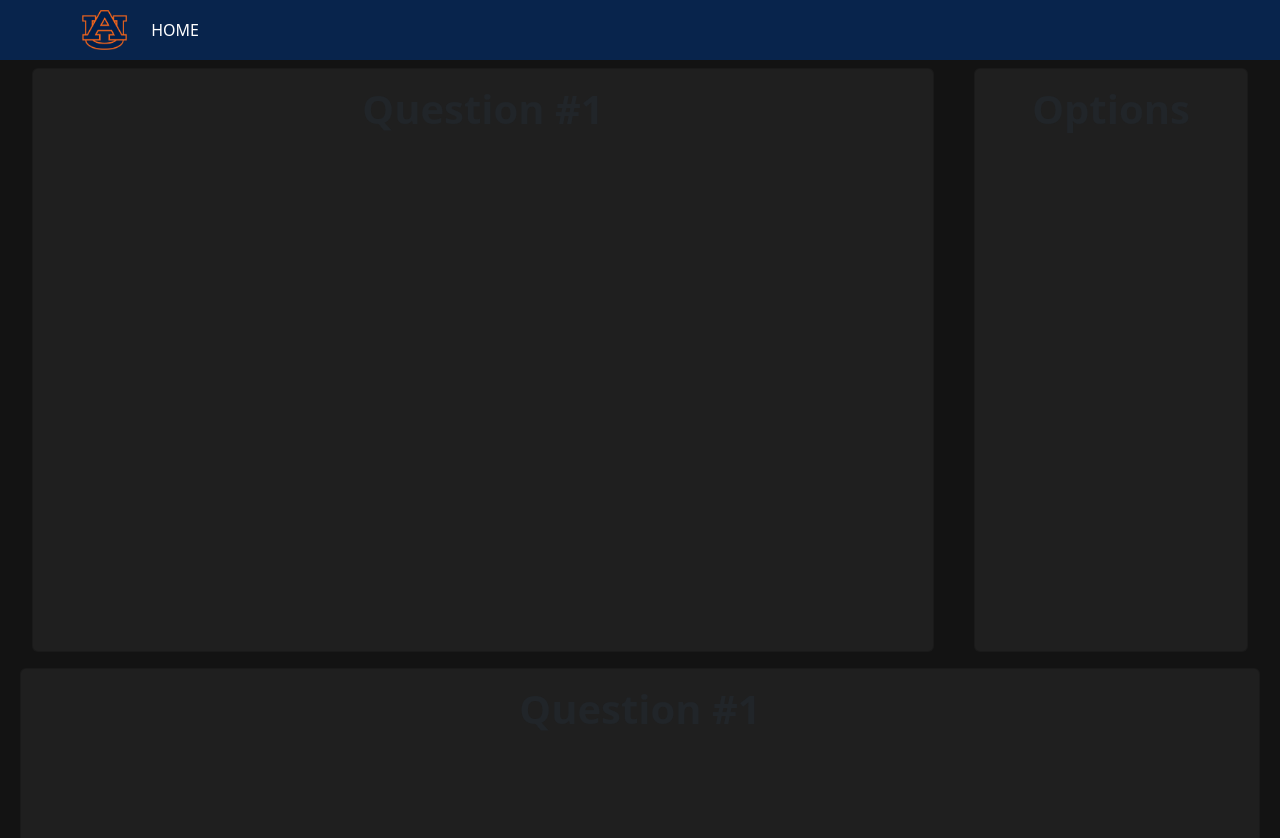
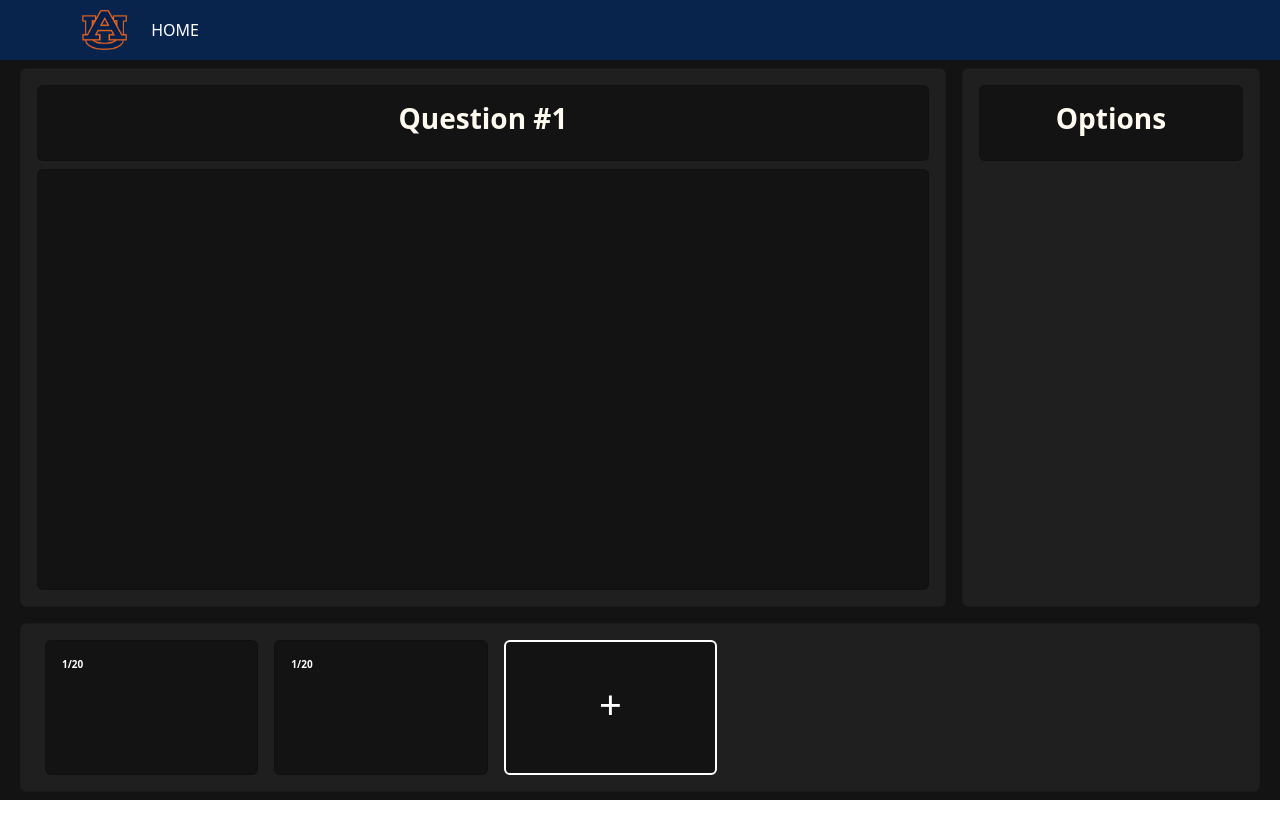
Before and after one commit to wumphlett/Attendance-Tracker, a React (Create React App) app in the folder frontend/: page / in a window 1280 px wide. Shown: the top 838 px of the page. After the commit the page ends 800 px from the top, so only its background shows below. Built offline with nearby package versions, Linux system fonts and the light colour scheme; the HTML template or start-up script is replaced by a standard one.

Commit message:
Rebuilt quiz creator in ReactJS

```diff
--- a/frontend/src/components/quiz-creation/question-deck.js
+++ b/frontend/src/components/quiz-creation/question-deck.js
@@ -16,14 +16,43 @@ import '../../stylesheets/quiz-creation.css'
 
 function QuestionDeck() {
     return (
-        <div className="container-fluid h-100 p-2">
-            <div className="card card-dark card-format">
-                <div className="card-body">
-                    <h1 className="text-center"><strong>Question #1</strong></h1>
+        <div className="container-fluid container-no-padding p-2 h-100">
+            <div className="card card-dark card-format h-100">
+                <div className="card-body" style={{ display: 'flex', flexDirection: 'column', height: '' }}>
+                    <div style={{ flex: 1 }}>
+                        <CardDeck />
+                    </div>
                 </div>
             </div>
         </div>
     )
 }
 
+function CardDeck() {
+    return (
+        <div className="container-fluid container-no-padding h-100">
+            <div className="d-flex flex-row flex-nowrap h-100 overflow-auto">
+                <QuestionCard />
+                <QuestionCard />
+
+                <AddCardButton />
+            </div>
+        </div>
+    )
+}
+
+function QuestionCard() {
+    return (
+        <div className="card card-body question-mini-card card-very-dark mx-2">1/20</div>
+    )
+}
+
+function AddCardButton() {
+    return (
+        <div className="card card-body question-mini-card card-very-dark button-card btn btn-danger mx-2">
+            <h1>+</h1>
+        </div>
+    )
+}
+
 export default QuestionDeck
--- a/frontend/src/components/quiz-creation/question-editor.js
+++ b/frontend/src/components/quiz-creation/question-editor.js
@@ -2,7 +2,7 @@
  * question-editor.js
  *
  * @Author - Ethan Brown - ewb0020@auburn.edu
- * @Version - 16 FEB 23
+ * @Version - 17 FEB 23
  *
  * Question preview and options for a quiz currently loaded in the quiz creator
  */
@@ -18,10 +18,10 @@ function QuestionEditor() {
     return (
         <div className="container-fluid h-100">
             <div className="row h-100">
-                <div className="col-9 container-fluid h-100"> {/* Question card preview */}
+                <div className="col-9 container-fluid container-no-padding h-100"> {/* Question card preview */}
                     <QuestionPreview />
                 </div>
-                <div className="col-3 container-fluid h-100"> {/* Question options */}
+                <div className="col-3 container-fluid container-no-padding h-100"> {/* Question options */}
                     <QuestionOptions />
                 </div>
             </div>
@@ -33,8 +33,17 @@ function QuestionPreview() {
     return (
         <div className="container-fluid h-100 p-2">
             <div className="card card-dark card-format h-100">
-                <div className="card-body">
-                    <h1 className="text-center"><strong>Question #1</strong></h1>
+                <div className="card-body" style={{ display: 'flex', flexDirection: 'column', height: '100vh' }}>
+                    <div className="card card-very-dark mb-2"> {/* Question Number */}
+                        <div className="card-body">
+                            <h3 className="text-center"><strong>Question #1</strong></h3>
+                        </div>
+                    </div>
+                    <div className="card card-very-dark" style={{ flex: 1 }}> {/* Question Content */}
+                        <div className="card-body">
+
+                        </div>
+                    </div>
                 </div>
             </div>
         </div>
@@ -46,7 +55,11 @@ function QuestionOptions() {
         <div className="container-fluid h-100 p-2">
             <div className="card card-dark card-format">
                 <div className="card-body">
-                    <h1 className="text-center"><strong>Options</strong></h1>
+                    <div className="card card-very-dark mb-2"> {/* Question Number */}
+                        <div className="card-body">
+                            <h3 className="text-center"><strong>Options</strong></h3>
+                        </div>
+                    </div>
                 </div>
             </div>
         </div>
--- a/frontend/src/pages/quiz-creation.js
+++ b/frontend/src/pages/quiz-creation.js
@@ -22,8 +22,8 @@ function QuizCreation() {
             <div>
                 <Navbar />
             </div>
-            <div className="container-fluid content page-dark h-100">
-                <div className="row h-75 flex-fill">
+            <div className="container-fluid content-container page-dark">
+                <div className="row h-75">
                     <div> {/* Quiz options */}
 
                     </div>
@@ -31,8 +31,8 @@ function QuizCreation() {
                         <QuestionEditor />
                     </div>
                 </div>
-                <div className="row h-25 flex-fill">
-                    <div classname="h-100"> {/* Question card deck */}
+                <div className="row h-25">
+                    <div className="container-fluid"> {/* Question card deck */}
                         <QuestionDeck />
                     </div>
                 </div>
--- a/frontend/src/stylesheets/quiz-creation.css
+++ b/frontend/src/stylesheets/quiz-creation.css
@@ -1,16 +1,60 @@
-.content {
+.content-container {
     position: absolute;
     top: 60px;
+    height: calc(100vh - 60px);
+}
+
+.container-no-padding {
+    padding-left: 0;
+    padding-right: 0;
 }
 
 .page-dark {
     background-color: #131313;
 }
 
+.card-very-dark {
+    background-color: #131313;
+    color: floralwhite;
+}
+
 .card-dark {
     background-color: #1f1f1f;
 }
 
+
 .card-format {
     height: 100%;
 }
+
+.background-light {
+    background: whitesmoke;
+}
+
+.question-mini-card {
+    min-height: 15vh;
+    min-width: calc((15vh / 9) * 16);
+    aspect-ratio: 16/9;
+    max-width: 15vw;
+    color: white;
+    font-weight: bold;
+    font-size: 10px;
+    text-transform: uppercase;
+}
+
+.button-card {
+    display: flex;
+    border: 2px solid white;
+    align-items: center;
+    justify-content: center;
+}
+
+.horizontal-scrollable > .row {
+    overflow-x: scroll;
+    whitespace: nowrap;
+}
+
+.horizontal-scrollable > .question-mini-card {
+    display: inline-block;
+    float: none;
+}
```
Also changed, not shown: 1 other file (tests, documents, lock files or other folders).
